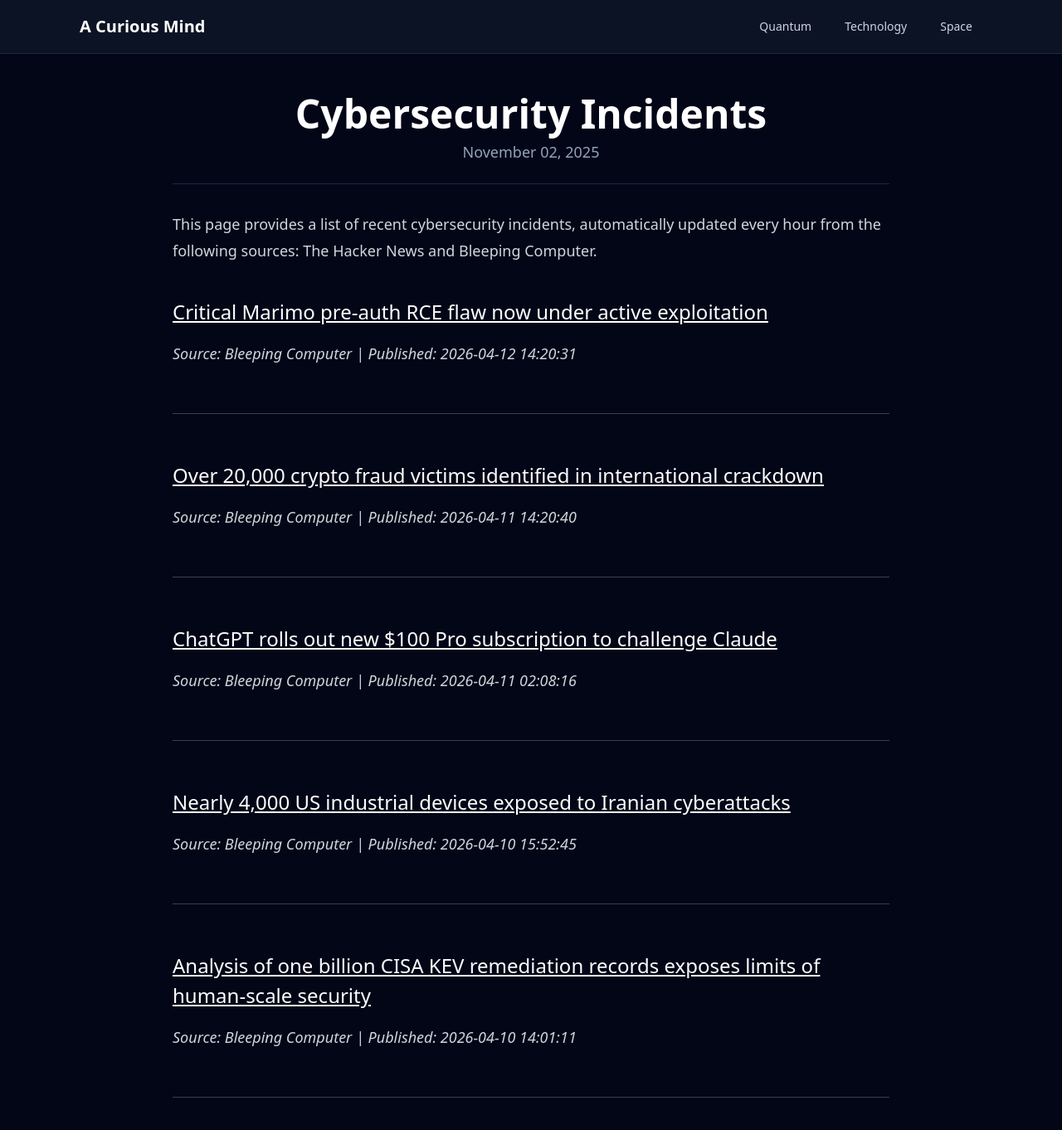
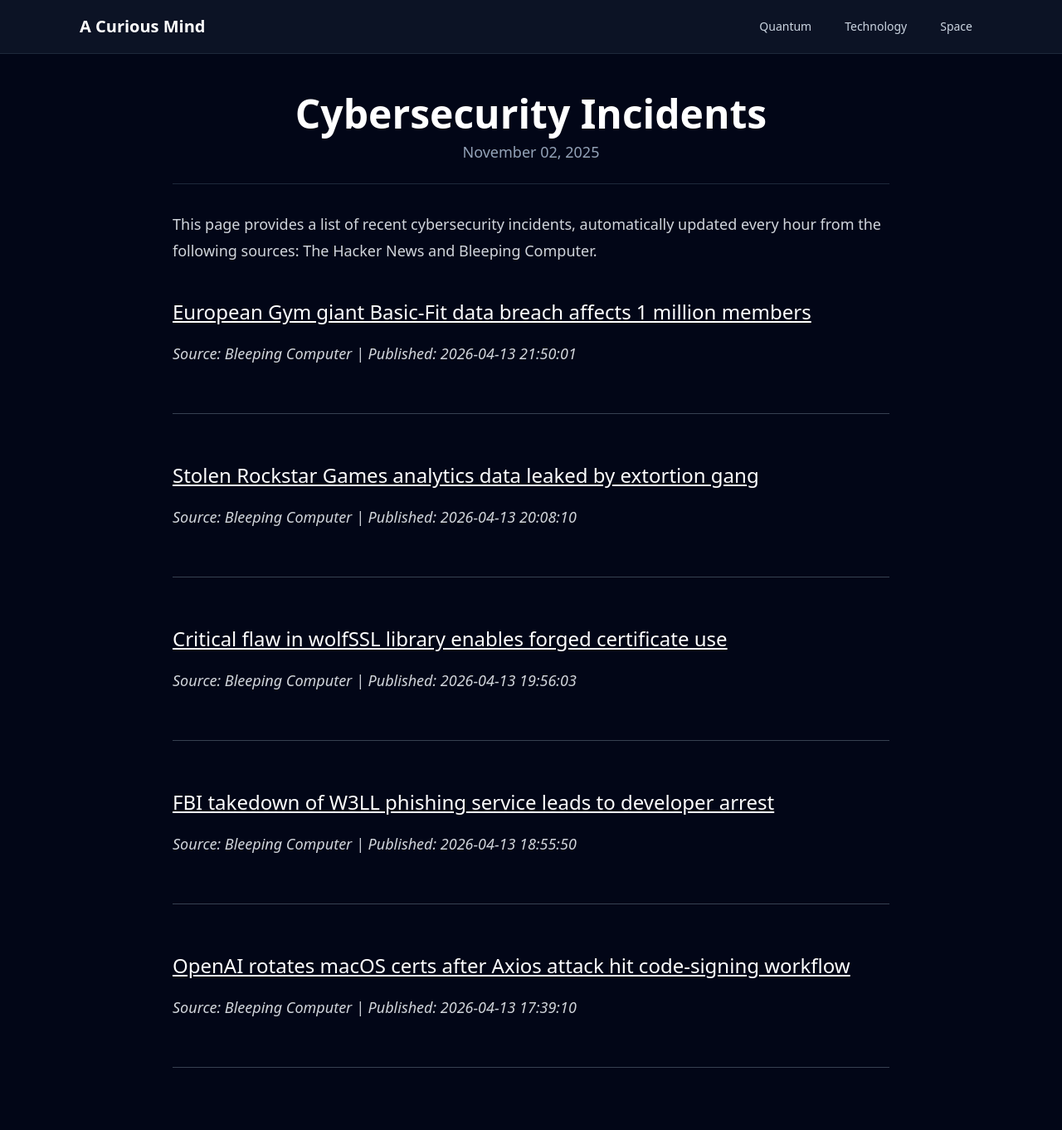
Before and after one commit to onehl7/onehl7.github.io, a Jekyll site: the page built from _posts/2025-11-02-cybersecurity-incidents.md, in a window 1280 px wide and 1400 px high. Shown: the top 1362 px of the window at 83% size. Built offline with Jekyll 4.4.1, drawn with Linux system fonts in a browser that asks for light colours; nearby versions of some CDN libraries.

Commit message:
Update news data

```diff
--- a/_data/news.json
+++ b/_data/news.json
@@ -1,32 +1,32 @@
 [
   {
     "source": "Bleeping Computer",
-    "title": "Critical Marimo pre-auth RCE flaw now under active exploitation",
-    "link": "https://www.bleepingcomputer.com/news/security/critical-marimo-pre-auth-rce-flaw-now-under-active-exploitation/",
-    "published": "2026-04-12 14:20:31"
+    "title": "European Gym giant Basic-Fit data breach affects 1 million members",
+    "link": "https://www.bleepingcomputer.com/news/security/european-gym-giant-basic-fit-data-breach-affects-1-million-members/",
+    "published": "2026-04-13 21:50:01"
   },
   {
     "source": "Bleeping Computer",
-    "title": "Over 20,000 crypto fraud victims identified in international crackdown",
-    "link": "https://www.bleepingcomputer.com/news/security/police-identifies-20-000-victims-in-international-crypto-fraud-crackdown/",
-    "published": "2026-04-11 14:20:40"
+    "title": "Stolen Rockstar Games analytics data leaked by extortion gang",
+    "link": "https://www.bleepingcomputer.com/news/security/stolen-rockstar-games-analytics-data-leaked-by-extortion-gang/",
+    "published": "2026-04-13 20:08:10"
   },
   {
     "source": "Bleeping Computer",
-    "title": "ChatGPT rolls out new $100 Pro subscription to challenge Claude",
-    "link": "https://www.bleepingcomputer.com/news/artificial-intelligence/chatgpt-rolls-out-new-100-pro-subscription-to-challenge-claude/",
-    "published": "2026-04-11 02:08:16"
+    "title": "Critical flaw in wolfSSL library enables forged certificate use",
+    "link": "https://www.bleepingcomputer.com/news/security/critical-flaw-in-wolfssl-library-enables-forged-certificate-use/",
+    "published": "2026-04-13 19:56:03"
   },
   {
     "source": "Bleeping Computer",
-    "title": "Nearly 4,000 US industrial devices exposed to Iranian cyberattacks",
-    "link": "https://www.bleepingcomputer.com/news/security/nearly-4-000-us-industrial-devices-exposed-to-iranian-cyberattacks/",
-    "published": "2026-04-10 15:52:45"
+    "title": "FBI takedown of W3LL phishing service leads to developer arrest",
+    "link": "https://www.bleepingcomputer.com/news/security/fbi-takedown-of-w3ll-phishing-service-leads-to-developer-arrest/",
+    "published": "2026-04-13 18:55:50"
   },
   {
     "source": "Bleeping Computer",
-    "title": "Analysis of one billion CISA KEV remediation records exposes limits of human-scale security",
-    "link": "https://www.bleepingcomputer.com/news/security/analysis-of-one-billion-cisa-kev-remediation-records-exposes-limits-of-human-scale-security/",
-    "published": "2026-04-10 14:01:11"
+    "title": "OpenAI rotates macOS certs after Axios attack hit code-signing workflow",
+    "link": "https://www.bleepingcomputer.com/news/security/openai-rotates-macos-certs-after-axios-attack-hit-code-signing-workflow/",
+    "published": "2026-04-13 17:39:10"
   }
 ]
```
